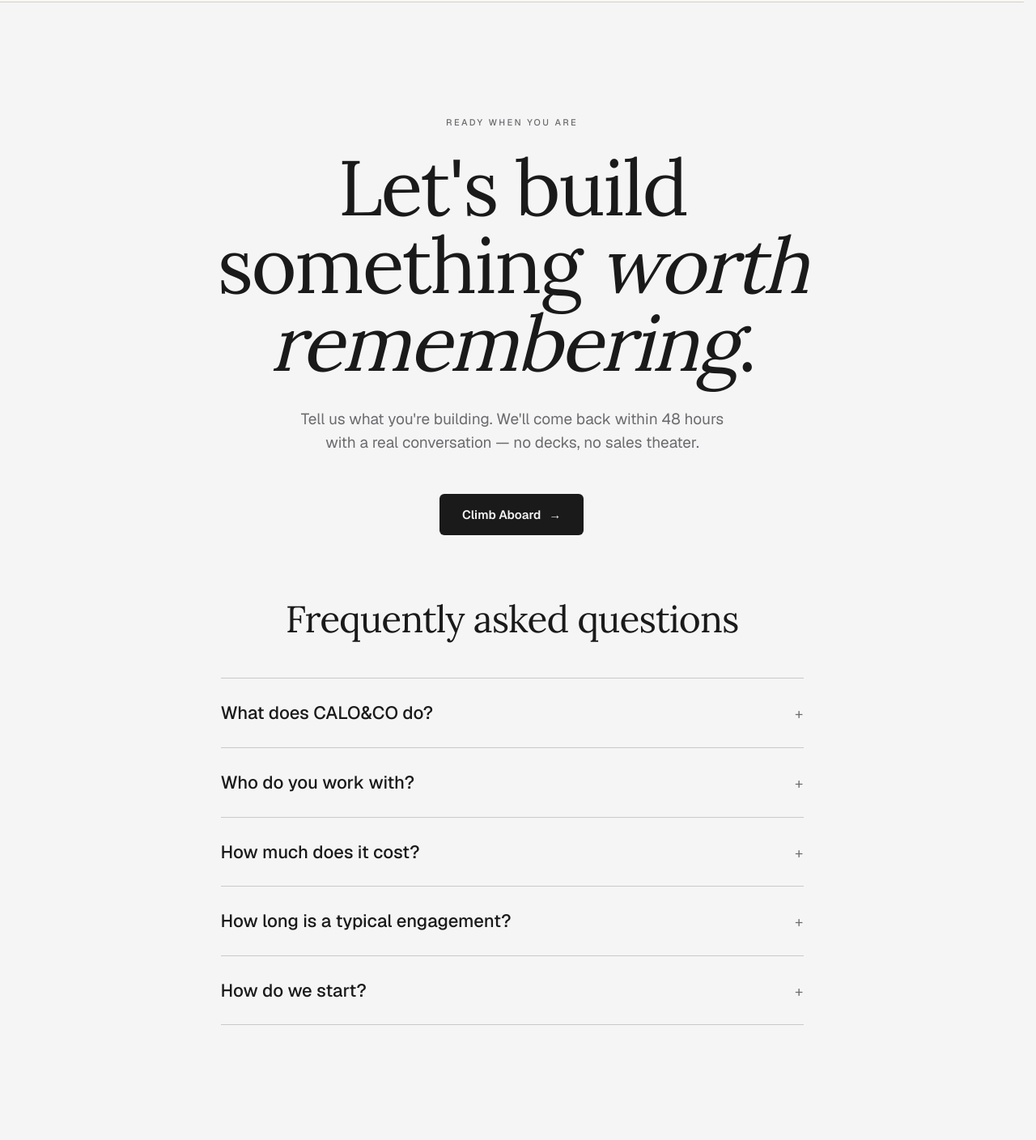
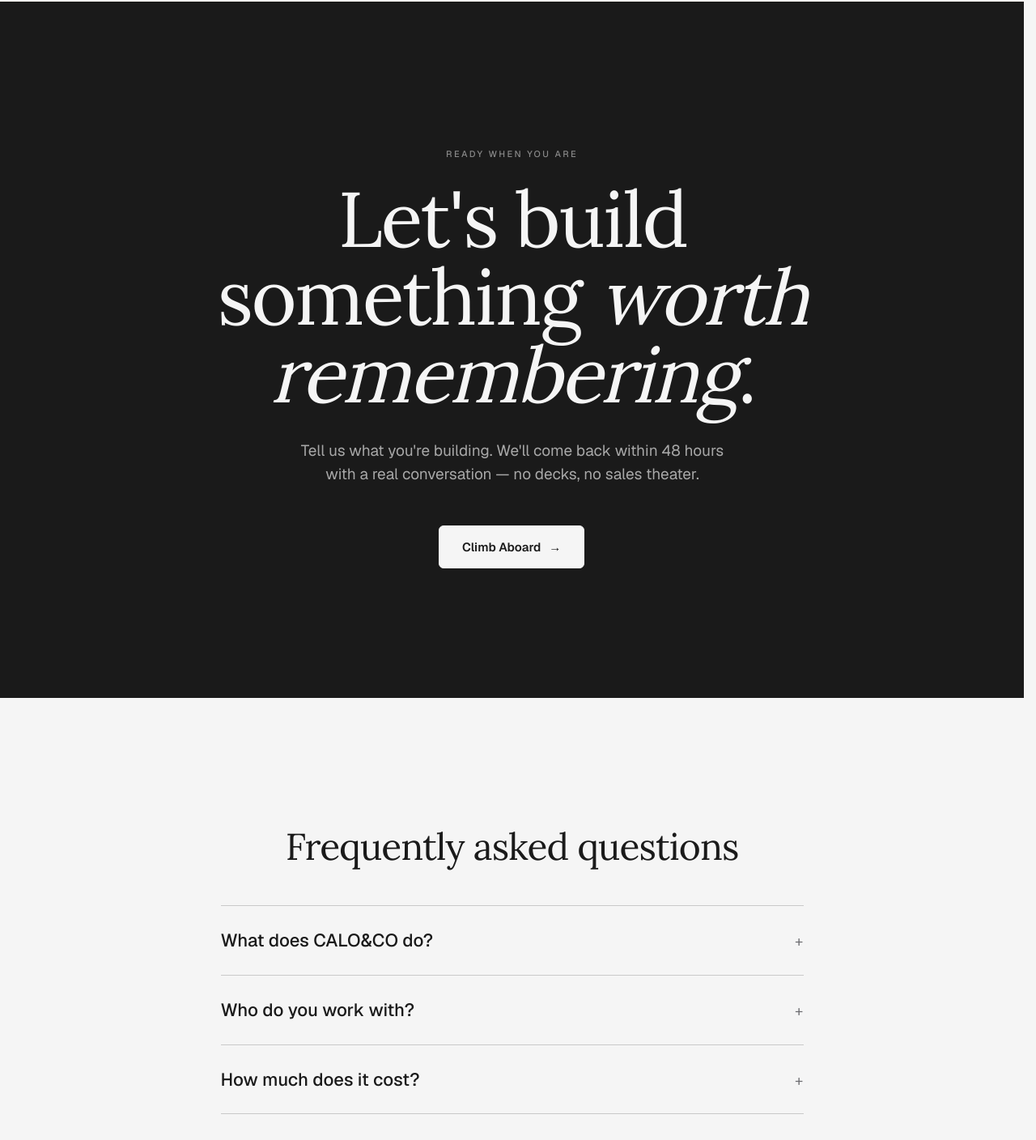
Before and after one commit to mikexcalo/calo-co-site, a Next.js app: page / in a window 1280 px wide. Shown: the part 7676-9084 px from the top of the page at 81% size. Built offline with nearby package versions, Linux system fonts and the light colour scheme.

Commit message:
separate CTA + FAQ sections, dark CTA module
Co-Authored-By: Claude Opus 4.6 (1M context) <noreply@anthropic.com>

```diff
--- a/components/ContactCTA.module.css
+++ b/components/ContactCTA.module.css
@@ -1,8 +1,11 @@
-.section {
-  background: var(--bg);
-  color: var(--ink);
-  padding: 140px 24px 160px;
-  border-top: 1px solid var(--faint);
+/* ==============================
+   CTA Section — dark module
+   ============================== */
+
+.ctaSection {
+  background: var(--charcoal);
+  color: var(--ivory);
+  padding: 180px 24px 160px;
 }
 
 .inner {
@@ -17,7 +20,7 @@
 
 .eyebrow {
   display: block;
-  color: var(--muted);
+  color: rgba(245, 245, 245, 0.5);
 }
 
 .headline {
@@ -25,6 +28,7 @@
   letter-spacing: -0.025em;
   line-height: 1.0;
   max-width: 800px;
+  color: var(--ivory);
 }
 
 .headline em {
@@ -34,7 +38,7 @@
 .sub {
   font-size: 19px;
   line-height: 1.55;
-  color: var(--muted);
+  color: rgba(245, 245, 245, 0.65);
   max-width: 560px;
   margin-top: 8px;
 }
@@ -49,19 +53,20 @@
   font-weight: 600;
   padding: 16px 28px;
   border-radius: 6px;
-  border: none;
-  background: var(--ink);
-  color: var(--dark-text);
+  border: 1px solid var(--ivory);
+  background: var(--ivory);
+  color: var(--charcoal);
   cursor: pointer;
   display: inline-flex;
   align-items: center;
   gap: 10px;
-  transition: transform 0.15s, background 0.15s;
+  transition: transform 0.15s, background 0.15s, color 0.15s;
 }
 
 .cta:hover {
   transform: translateY(-1px);
-  background: var(--charcoal);
+  background: transparent;
+  color: var(--ivory);
 }
 
 .arrow {
@@ -73,10 +78,19 @@
   transform: translateX(2px);
 }
 
-/* FAQ block */
+/* ==============================
+   FAQ Section — ivory module
+   ============================== */
+
+.faqSection {
+  background: var(--bg);
+  color: var(--ink);
+  padding: 160px 24px 160px;
+}
+
 .faqBlock {
   max-width: 720px;
-  margin: 80px auto 0;
+  margin: 0 auto;
   display: flex;
   flex-direction: column;
   align-items: center;
@@ -174,14 +188,14 @@
 }
 
 @media (max-width: 768px) {
-  .section {
+  .ctaSection {
+    padding: 100px 24px 80px;
+  }
+  .faqSection {
     padding: 80px 24px 100px;
   }
   .sub {
     font-size: 17px;
-  }
-  .faqBlock {
-    margin-top: 56px;
   }
   .faqHeadline {
     margin-bottom: 32px;
--- a/components/ContactCTA.tsx
+++ b/components/ContactCTA.tsx
@@ -33,7 +33,9 @@ export default function ContactCTA() {
   };
 
   return (
-    <section className={styles.section}>
+    <>
+      {/* CTA section — dark */}
+      <section className={`${styles.ctaSection} section-dark`}>
         <div className={styles.inner}>
           <span className={`${styles.eyebrow} eyebrow glide`}>
             Ready when you are
@@ -55,8 +57,10 @@ export default function ContactCTA() {
             </button>
           </div>
         </div>
+      </section>
 
-      {/* FAQ block */}
+      {/* FAQ section — ivory */}
+      <section className={styles.faqSection}>
         <div className={styles.faqBlock}>
           <h3 className={`${styles.faqHeadline} display`}>Frequently asked questions</h3>
           <ul className={styles.faqList}>
@@ -83,5 +87,6 @@ export default function ContactCTA() {
           </ul>
         </div>
       </section>
+    </>
   );
 }
```
Lines whose indentation alone changed are shown as unchanged.
